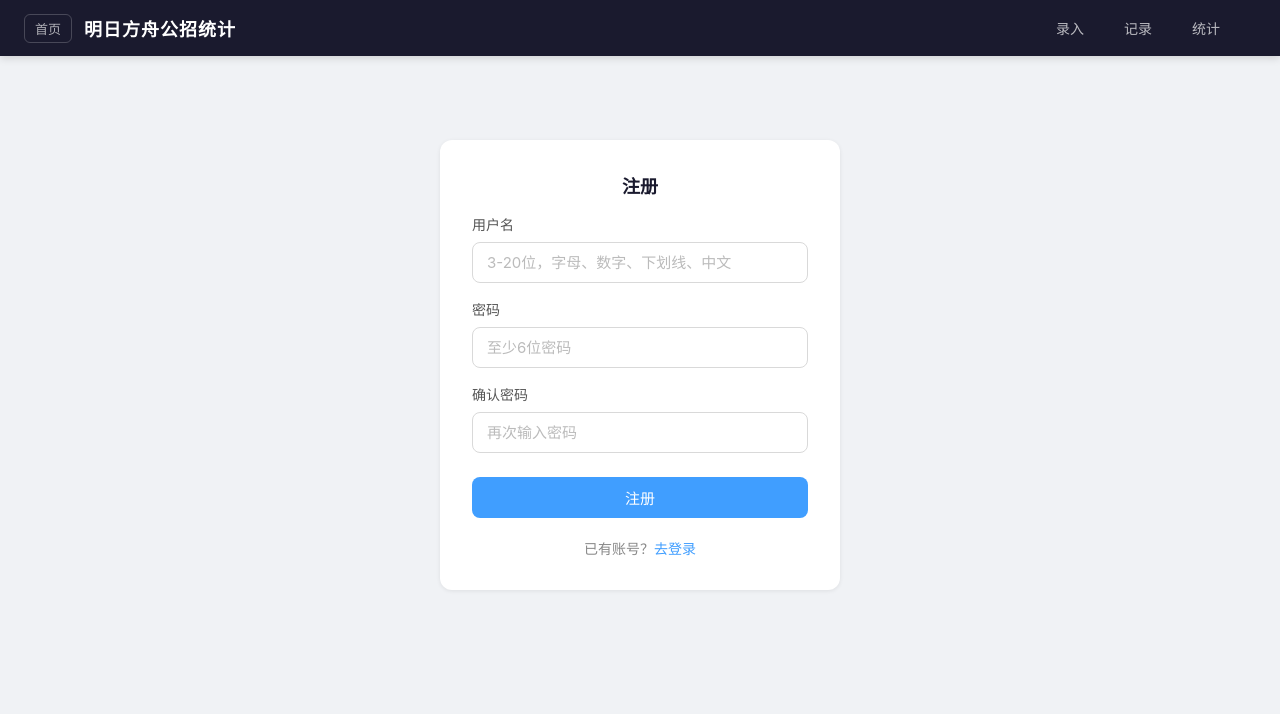
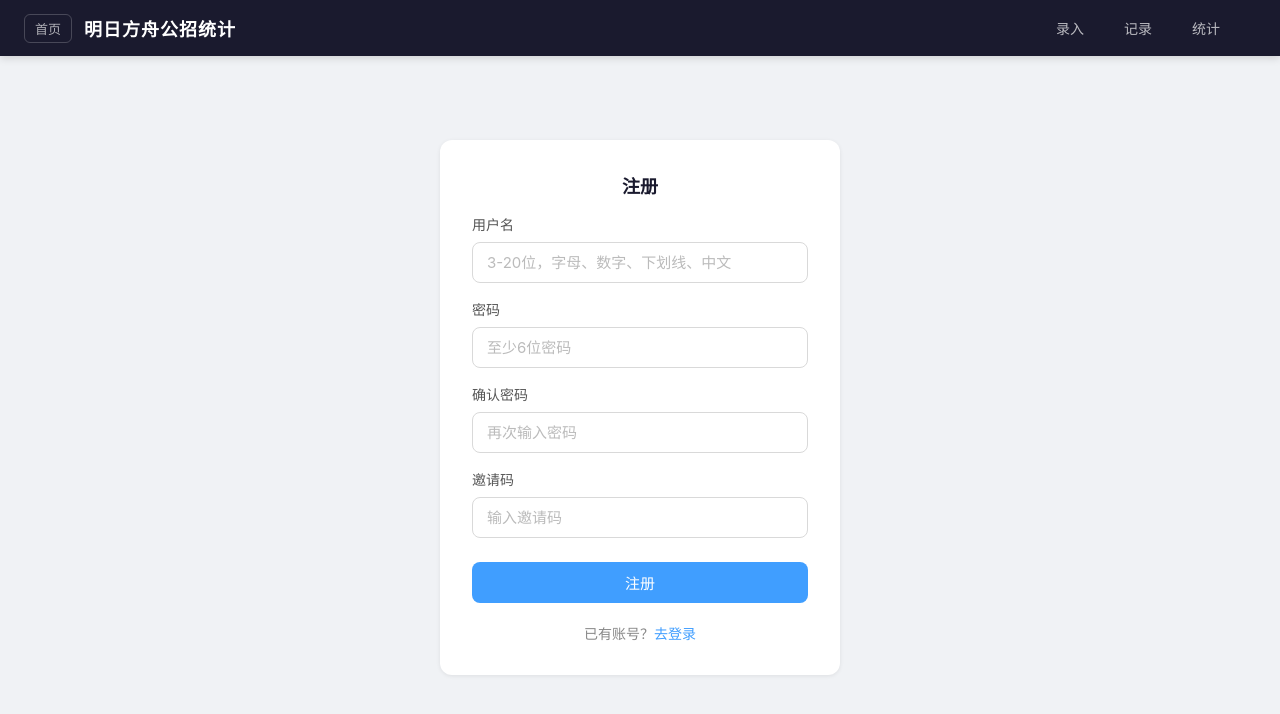
Before and after one commit to LockhartANR/arknights-recruit, a Vue app in the folder client/: page /register in a window 1280 px wide. Shown: the top 714 px of the page. Built offline with nearby package versions, Linux system fonts and the light colour scheme.

Commit message:
feat: 注册增加邀请码校验
- 后端注册接口校验 INVITE_CODE 环境变量
- 未配置 INVITE_CODE 时跳过校验（兼容测试环境）
- 前端注册页新增邀请码输入框

```diff
--- a/client/src/stores/auth.js
+++ b/client/src/stores/auth.js
@@ -25,11 +25,11 @@
       localStorage.setItem('user', JSON.stringify(this.user));
     },
 
-    async register(username, password) {
+    async register(username, password, inviteCode) {
       const res = await fetch('/api/auth/register', {
         method: 'POST',
         headers: { 'Content-Type': 'application/json' },
-        body: JSON.stringify({ username, password })
+        body: JSON.stringify({ username, password, inviteCode })
       });
       const data = await res.json();
       if (!res.ok) throw new Error(data.error || '注册失败');
--- a/client/src/views/RegisterPage.vue
+++ b/client/src/views/RegisterPage.vue
@@ -32,6 +32,14 @@
             autocomplete="new-password"
           />
         </div>
+        <div class="form-group">
+          <label class="form-label">邀请码</label>
+          <input
+            v-model="inviteCode"
+            class="form-input"
+            placeholder="输入邀请码"
+          />
+        </div>
         <p v-if="errorMsg" class="form-error">{{ errorMsg }}</p>
         <button class="btn btn-primary btn-block" type="submit" :disabled="loading">
           {{ loading ? '注册中...' : '注册' }}
@@ -55,6 +63,7 @@
 const username = ref('');
 const password = ref('');
 const confirmPassword = ref('');
+const inviteCode = ref('');
 const errorMsg = ref('');
 const loading = ref(false);
 
@@ -63,6 +72,10 @@
 
   if (!username.value.trim() || !password.value) {
     errorMsg.value = '请输入用户名和密码';
+    return;
+  }
+  if (!inviteCode.value.trim()) {
+    errorMsg.value = '请输入邀请码';
     return;
   }
   if (!/^[\w\u4e00-\u9fff]{3,20}$/.test(username.value.trim())) {
@@ -80,7 +93,7 @@
 
   loading.value = true;
   try {
-    await auth.register(username.value.trim(), password.value);
+    await auth.register(username.value.trim(), password.value, inviteCode.value.trim());
     await auth.login(username.value.trim(), password.value);
     router.push('/');
   } catch (err) {
```
Also changed, not shown: 2 other files (tests, documents, lock files or other folders).
